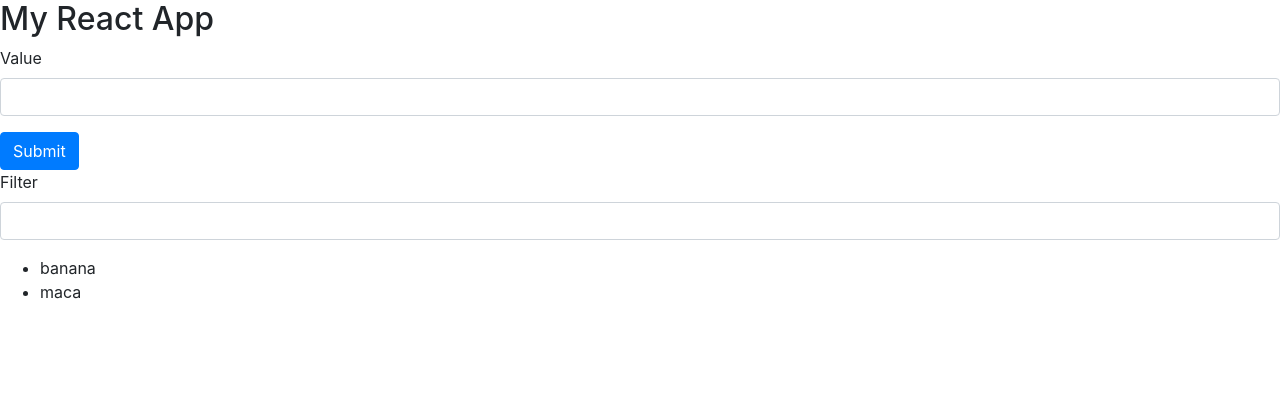
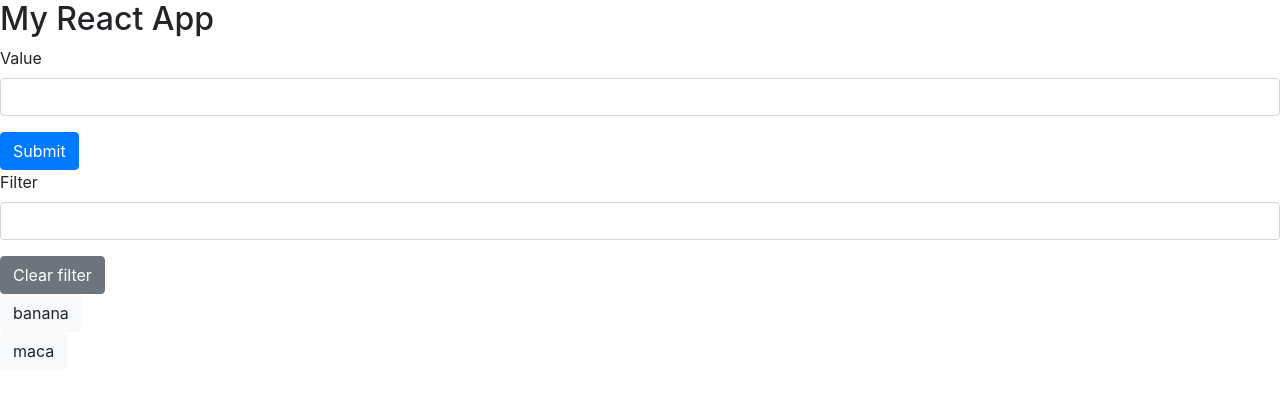
Before and after one commit to EduardoCavichioli/react-simple-app, a React (Create React App) app in the folder list-items/: page / in a window 1280 px wide. Shown: the top 396 px of the page. Built offline with nearby package versions, Linux system fonts and the light colour scheme.

Commit message:
remove item added

```diff
--- a/list-items/src/components/App.js
+++ b/list-items/src/components/App.js
@@ -26,6 +26,13 @@ class App extends Component {
     })
   }
 
+  filteredListCallback = (callbackValue) => {
+    console.log(callbackValue);
+    this.setState({
+      listOfItems: callbackValue
+    })
+  }
+
   render() {
     let { listOfItems, filterValue } = this.state;
     return (
@@ -33,7 +40,7 @@ class App extends Component {
         <h2>My React App</h2>
         <InputForm callbackFromParent={this.inputFormCallback}/>
         <FilterInput callbackFromParent={this.filterInputCallback}/>
-        <FilteredList list={listOfItems} filter={filterValue}/>
+        <FilteredList list={listOfItems} filter={filterValue} callbackFromParent={this.filteredListCallback}/>
       </div>
     );
   }
--- a/list-items/src/components/FilterInput/FilterInput.js
+++ b/list-items/src/components/FilterInput/FilterInput.js
@@ -13,12 +13,25 @@ class FilterInput extends Component {
     });
   }
 
+  handleClearFilter = (event) =>{
+    this.props.callbackFromParent('');
+    this.setState({
+      filter: ''
+    });
+    event.preventDefault();
+  }
+
   render() {
     let { filter } = this.state;
     return (
-      <div className="form-group">
-        <label htmlFor="my-filter-value">Filter</label>
-        <input type="text" className="form-control" id="my-filter-value" value={filter} onChange={this.handleFilterChange}/>
+      <div>
+        <form>
+          <div className="form-group">
+            <label htmlFor="my-filter-value">Filter</label>
+            <input type="text" className="form-control" id="my-filter-value" value={filter} onChange={this.handleFilterChange}/>
+          </div>
+          <button className="btn btn-secondary" onClick={this.handleClearFilter}>Clear filter</button>
+        </form>
       </div>
     )
   }
--- a/list-items/src/components/FilteredList/FilteredList.js
+++ b/list-items/src/components/FilteredList/FilteredList.js
@@ -1,6 +1,12 @@
 import React, { Component } from 'react';
 
 class FilteredList extends Component {
+
+  handleRemoveClick = (value) => {
+    let { list } = this.props;
+    let updatedList = list.filter(item => !item.includes(value));
+    this.props.callbackFromParent(updatedList);
+  }
 
   checkFilter = (value) => {
     let { filter } = this.props;
@@ -20,11 +26,11 @@ class FilteredList extends Component {
     let filteredList = list.filter(this.checkFilter);
     return (
       <div>
-        <ul>
-            {filteredList.map((item, index) => (
-              <li key={index}>{item}</li>
-            ))}
-          </ul>
+        {filteredList.map((item, index) => (
+          <div key={index}>
+            <button className="btn btn-light" onClick={() => this.handleRemoveClick(item)}>{item}</button>
+          </div>
+        ))}
       </div>
     )
   }
```
